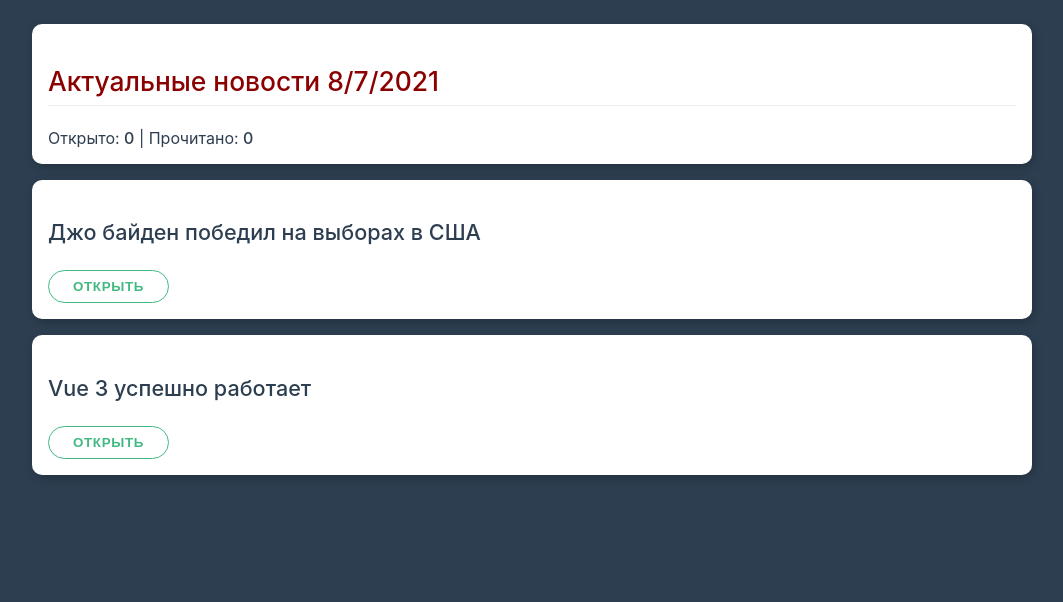
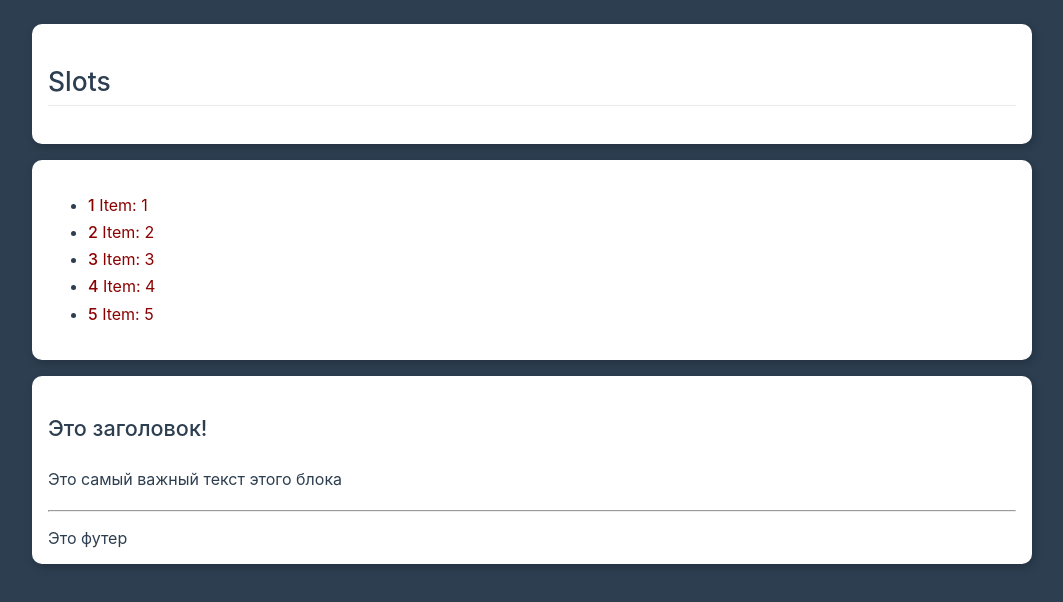
Before and after one commit to ByJumping/VuePractice2.0, a Vue app in the folder vue-cli/: page / in a window 1280 px wide. Shown: the top 602 px of the page, without its empty margins (108-1171 px from the left). Built offline with nearby package versions, Linux system fonts and the light colour scheme.

Commit message:
работа со слотами

```diff
--- a/vue-cli/src/App.vue
+++ b/vue-cli/src/App.vue
@@ -1,80 +1,39 @@
 <template>
   <div class="container pt-1">
     <div class="card">
-      <h2>Актуальные новости {{now}}</h2>
-      <span>Открыто: <strong>{{ openRate }} </strong> | Прочитано: <strong>{{ readRate }}</strong></span>
+      <h2>Slots</h2>
     </div>
-    <app-news
-      v-for="item in news"
-      :key="item.id"
-      :title="item.title"
-      :id="item.id"
-      :is-open="item.isOpen"
-      :was-read="item.wasRead"
-      @unmark="unreadNews"
-      @open-news="openNews"
-      @read-news="readNews"
-    />
+
+    <app-list>
+      <template #default="{idx, iter}">
+      <span style="color: darkred">
+        <strong>{{ idx + 1 }}</strong>
+        Item: {{ iter }}</span>
+      </template>
+    </app-list>
+
+    <app-block>
+      <p>Это самый важный текст этого блока</p>
+      <template #header>
+        <h3>Это заголовок!</h3>
+      </template>
+      <template #footer>
+        <hr/>
+        Это футер
+      </template>
+    </app-block>
   </div>
 </template>
 
 <script>
-
-
-import AppNews from "./AppNews";
+import AppBlock from "./AppBlock";
+import AppList from "./AppList";
 
 export default {
-  name: 'App',
-  components: {
-    'app-news': AppNews
-  },
-  data () {
-    return {
-      openRate: 0,
-      readRate: 0,
-      now: new Date().toLocaleDateString(),
-      news: [
-        {
-          title: 'Джо байден победил на выборах в США',
-          id: 1,
-          isOpen: false,
-          wasRead: false
-        },
-        {
-          title: 'Vue 3 успешно работает',
-          id: 2,
-          isOpen: false,
-          wasRead: false
-        }
-      ]
-    }
-  },
-  provide() {
-    return {
-      title: 'Список всех новостей',
-      news: this.news
-    }
-  },
-  methods: {
-    readNews(id) {
-      const idx = this.news.findIndex(news=> news.id === id)
-      this.news[idx].wasRead = true
-      this.readRate++
-    },
-    openNews() {
-      this.openRate++
-    },
-    unreadNews(id) {
-      const news = this.news.find(news=> news.id === id)
-      news.wasRead = false
-      this.readRate--
-    }
-  }
+  components: {AppBlock, AppList}
 }
 </script>
 
 <style scoped>
-  h2 {
-    color: darkred;
-  }
+
 </style>
--- /dev/null
+++ b/vue-cli/src/AppBlock.vue
@@ -0,0 +1,19 @@
+<template>
+    <div class="card">
+      <slot name="header"></slot>
+      <slot>No text</slot>
+      <div v-if="$slots.footer">
+        <slot name="footer"></slot>
+      </div>
+    </div>
+</template>
+
+<script>
+export default {
+  name: "AppBlock"
+}
+</script>
+
+<style scoped>
+
+</style>
--- /dev/null
+++ b/vue-cli/src/AppList.vue
@@ -0,0 +1,19 @@
+<template>
+  <div class="card">
+    <ul>
+      <li v-for="(item, i) in 5">
+        <slot :iter="item" :idx="i"></slot>
+      </li>
+    </ul>
+  </div>
+</template>
+
+<script>
+export default {
+  name: "AppList"
+}
+</script>
+
+<style scoped>
+
+</style>
```
